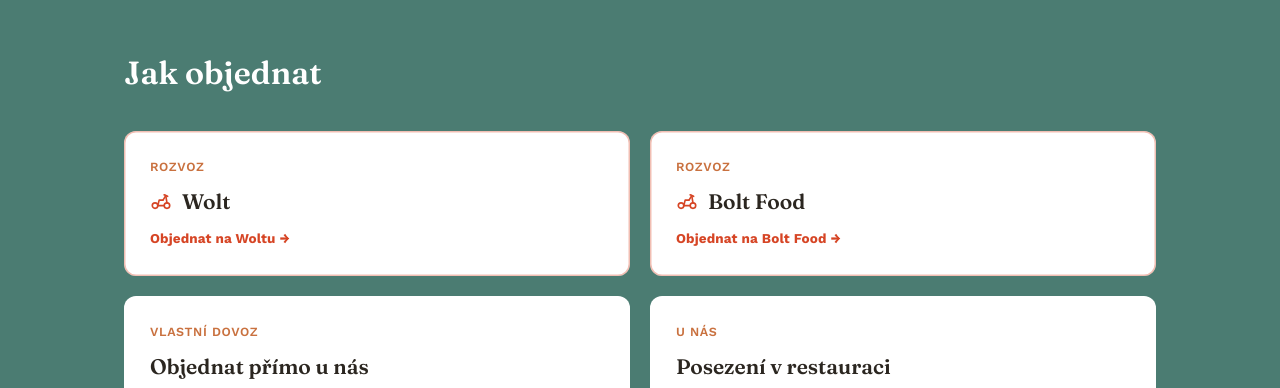
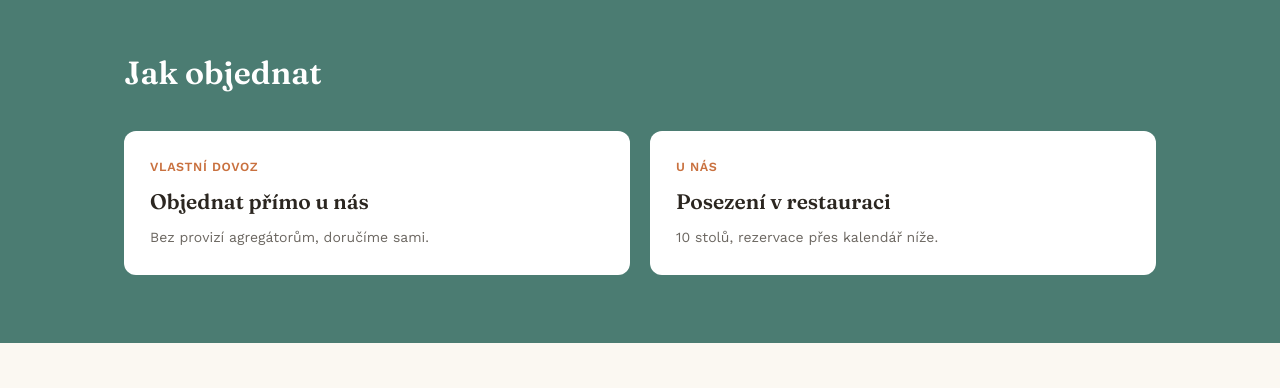
Before and after one commit to SheGa5/Shega5.github.io, a plain HTML site: page index.html in a window 1280 px wide. Shown: the part 1820-2208 px from the top of the page. Drawn offline with nearby package versions, Linux system fonts and the light colour scheme; no server answers.

Commit message:
Wolt a Bolt Food ze stranky pryc cele
Zustaly po minule jen jako karty bez popisu, a to je porad odkaz na
kanál, který si bere čtvrtinu účtu. V „Jak objednat" tedy zůstává
vlastní rozvoz a posezení u nás. Chatbot na dotaz „wolt / bolt"
nabídne e-shop místo aplikací.

Záloha indexu před zásahem: C:\motolmixfusion-pos\zalohy\web-index-2026-11-26_1309.html

Co-Authored-By: Claude Opus 5 <noreply@anthropic.com>

```diff
--- a/chatbot.js
+++ b/chatbot.js
@@ -21,7 +21,7 @@
     {
       id: "aggregators",
       kws: ["wolt", "bolt"],
-      a: "Najdete nás i na Wolt a Bolt Food, pokud tyto aplikace preferujete."
+      a: "Nejlevněji objednáte přímo u nás na <a href=\"https://motolmixfusion-pos.onrender.com/order.html\" target=\"_blank\" rel=\"noopener\">našem e-shopu</a> — rozvoz zajišťujeme sami, bez provizí agregátorům."
     },
     {
       id: "address",
--- a/index.html
+++ b/index.html
@@ -546,44 +546,6 @@
       </div>
 
       <div class="order-grid">
-        <a href="https://wolt.com/cs/cze/prague/restaurant/motolmixfusion" target="_blank" rel="noopener" class="order-card order-card-live">
-          <span class="order-tag" data-i18n="order.tagDelivery">Rozvoz</span>
-          <span class="order-name">
-            <svg class="order-moped" width="22" height="22" viewBox="0 0 24 24" fill="none" stroke="currentColor"
-                 stroke-width="1.8" stroke-linecap="round" stroke-linejoin="round" aria-hidden="true">
-              <circle cx="5.5" cy="17" r="3"/>
-              <circle cx="18.5" cy="17" r="3"/>
-              <path d="M8.5 17h7"/>
-              <path d="M8.5 17 10 11h4.2"/>
-              <path d="M14.2 11 17.2 6.2"/>
-              <path d="M15.4 5.2 19.2 6.9"/>
-              <path d="M17.2 6.2 18.5 14"/>
-            </svg>
-            Wolt
-          </span>
-          <span class="order-go" data-i18n="order.woltCta">Objednat na Woltu →</span>
-        </a>
-        <!-- Bolt Food zustava v nabidce videt, ale uz nikam nevede - odkaz je
-             pryc zamerne, provozovatel pres nej objednavky nechce. Je to
-             <span>, ne <a> bez href: tim si karta podrzi presne stejny vzhled
-             vcetne barvy a nikdo ji omylem nevrati zpatky jako rozbitou. -->
-        <span class="order-card order-card-live order-card-neaktivni">
-          <span class="order-tag" data-i18n="order.tagDelivery">Rozvoz</span>
-          <span class="order-name">
-            <svg class="order-moped" width="22" height="22" viewBox="0 0 24 24" fill="none" stroke="currentColor"
-                 stroke-width="1.8" stroke-linecap="round" stroke-linejoin="round" aria-hidden="true">
-              <circle cx="5.5" cy="17" r="3"/>
-              <circle cx="18.5" cy="17" r="3"/>
-              <path d="M8.5 17h7"/>
-              <path d="M8.5 17 10 11h4.2"/>
-              <path d="M14.2 11 17.2 6.2"/>
-              <path d="M15.4 5.2 19.2 6.9"/>
-              <path d="M17.2 6.2 18.5 14"/>
-            </svg>
-            Bolt Food
-          </span>
-          <span class="order-go" data-i18n="order.boltCta">Objednat na Bolt Food →</span>
-        </span>
         <a href="https://motolmixfusion-pos.onrender.com/order.html" target="_blank" rel="noopener" class="order-card">
           <span class="order-tag" data-i18n="order.tagOwnDelivery">Vlastní dovoz</span>
           <span class="order-name" data-i18n="order.ownDeliveryName">Objednat přímo u nás</span>
--- a/lang.js
+++ b/lang.js
@@ -80,13 +80,10 @@
       "dish.springroll": "Jarní závitky (spring rolls)",
       "dish.tomyam": "Tom Yam Kung (krevety)",
       "order.title": "Jak objednat",
-      "order.tagDelivery": "Rozvoz",
       "order.tagHere": "U nás",
       "order.tagOwnDelivery": "Vlastní dovoz",
       "order.ownDeliveryName": "Objednat přímo u nás",
       "order.ownDeliveryDesc": "Bez provizí agregátorům, doručíme sami.",
-      "order.woltCta": "Objednat na Woltu →",
-      "order.boltCta": "Objednat na Bolt Food →",
       "order.menu55Name": "Menu55 — rezervace stolu",
       "order.menu55Desc": "10 stolů, rychlá obsluha o pauze.",
       "location.title": "Kde nás najdete",
@@ -242,13 +239,10 @@
       "dish.springroll": "Spring rolls",
       "dish.tomyam": "Tom Yum Kung (shrimp)",
       "order.title": "How to order",
-      "order.tagDelivery": "Delivery",
       "order.tagHere": "Dine-in",
       "order.tagOwnDelivery": "Our own delivery",
       "order.ownDeliveryName": "Order directly with us",
       "order.ownDeliveryDesc": "No middleman fees, we deliver ourselves.",
-      "order.woltCta": "Order on Wolt →",
-      "order.boltCta": "Order on Bolt Food →",
       "order.menu55Name": "Menu55 — table booking",
       "order.menu55Desc": "10 tables, fast service on your break.",
       "location.title": "Find us",
@@ -404,13 +398,10 @@
       "dish.springroll": "Rouleaux de printemps",
       "dish.tomyam": "Tom Yum Kung (crevettes)",
       "order.title": "Comment commander",
-      "order.tagDelivery": "Livraison",
       "order.tagHere": "Sur place",
       "order.tagOwnDelivery": "Livraison maison",
       "order.ownDeliveryName": "Commander directement chez nous",
       "order.ownDeliveryDesc": "Sans commission, nous livrons nous-mêmes.",
-      "order.woltCta": "Commander sur Wolt →",
-      "order.boltCta": "Commander sur Bolt Food →",
       "order.menu55Name": "Menu55 — réservation de table",
       "order.menu55Desc": "10 tables, service rapide pendant votre pause.",
       "location.title": "Nous trouver",
@@ -566,13 +557,10 @@
       "dish.springroll": "Спринг-роли",
       "dish.tomyam": "Том Ям Кунг (креветки)",
       "order.title": "Як замовити",
-      "order.tagDelivery": "Доставка",
       "order.tagHere": "У закладі",
       "order.tagOwnDelivery": "Власна доставка",
       "order.ownDeliveryName": "Замовити напряму в нас",
       "order.ownDeliveryDesc": "Без комісій посередникам, доставляємо самі.",
-      "order.woltCta": "Замовити на Wolt →",
-      "order.boltCta": "Замовити на Bolt Food →",
       "order.menu55Name": "Menu55 — бронювання столика",
       "order.menu55Desc": "10 столиків, швидке обслуговування на перерві.",
       "location.title": "Де нас знайти",
@@ -728,13 +716,10 @@
       "dish.springroll": "Chả giò",
       "dish.tomyam": "Tom Yum Kung (tôm)",
       "order.title": "Cách đặt món",
-      "order.tagDelivery": "Giao hàng",
       "order.tagHere": "Tại quán",
       "order.tagOwnDelivery": "Giao hàng riêng",
       "order.ownDeliveryName": "Đặt trực tiếp với chúng tôi",
       "order.ownDeliveryDesc": "Không phí trung gian, chúng tôi tự giao.",
-      "order.woltCta": "Đặt trên Wolt →",
-      "order.boltCta": "Đặt trên Bolt Food →",
       "order.menu55Name": "Menu55 — đặt bàn",
       "order.menu55Desc": "10 bàn, phục vụ nhanh trong giờ nghỉ.",
       "location.title": "Tìm chúng tôi",
@@ -890,13 +875,10 @@
       "dish.springroll": "ปอเปี๊ยะทอด",
       "dish.tomyam": "ต้มยำกุ้ง",
       "order.title": "วิธีสั่งอาหาร",
-      "order.tagDelivery": "จัดส่ง",
       "order.tagHere": "ทานที่ร้าน",
       "order.tagOwnDelivery": "จัดส่งเอง",
       "order.ownDeliveryName": "สั่งโดยตรงกับเรา",
       "order.ownDeliveryDesc": "ไม่มีค่าคอมมิชชั่น เราจัดส่งเอง",
-      "order.woltCta": "สั่งผ่าน Wolt →",
-      "order.boltCta": "สั่งผ่าน Bolt Food →",
       "order.menu55Name": "Menu55 — จองโต๊ะ",
       "order.menu55Desc": "10 โต๊ะ บริการรวดเร็วในช่วงพัก",
       "location.title": "แผนที่ร้าน",
@@ -1051,13 +1033,10 @@
       "dish.springroll": "Involtini primavera",
       "dish.tomyam": "Tom Yam Kung (gamberi)",
       "order.title": "Come ordinare",
-      "order.tagDelivery": "Consegna",
       "order.tagHere": "Da noi",
       "order.tagOwnDelivery": "Consegna diretta",
       "order.ownDeliveryName": "Ordina direttamente da noi",
       "order.ownDeliveryDesc": "Senza commissioni agli aggregatori, consegniamo noi.",
-      "order.woltCta": "Ordina su Wolt \u2192",
-      "order.boltCta": "Ordina su Bolt Food \u2192",
       "order.menu55Name": "Menu55 \u2014 prenotazione del tavolo",
       "order.menu55Desc": "10 tavoli, servizio rapido in pausa.",
       "location.title": "Dove siamo",
```
